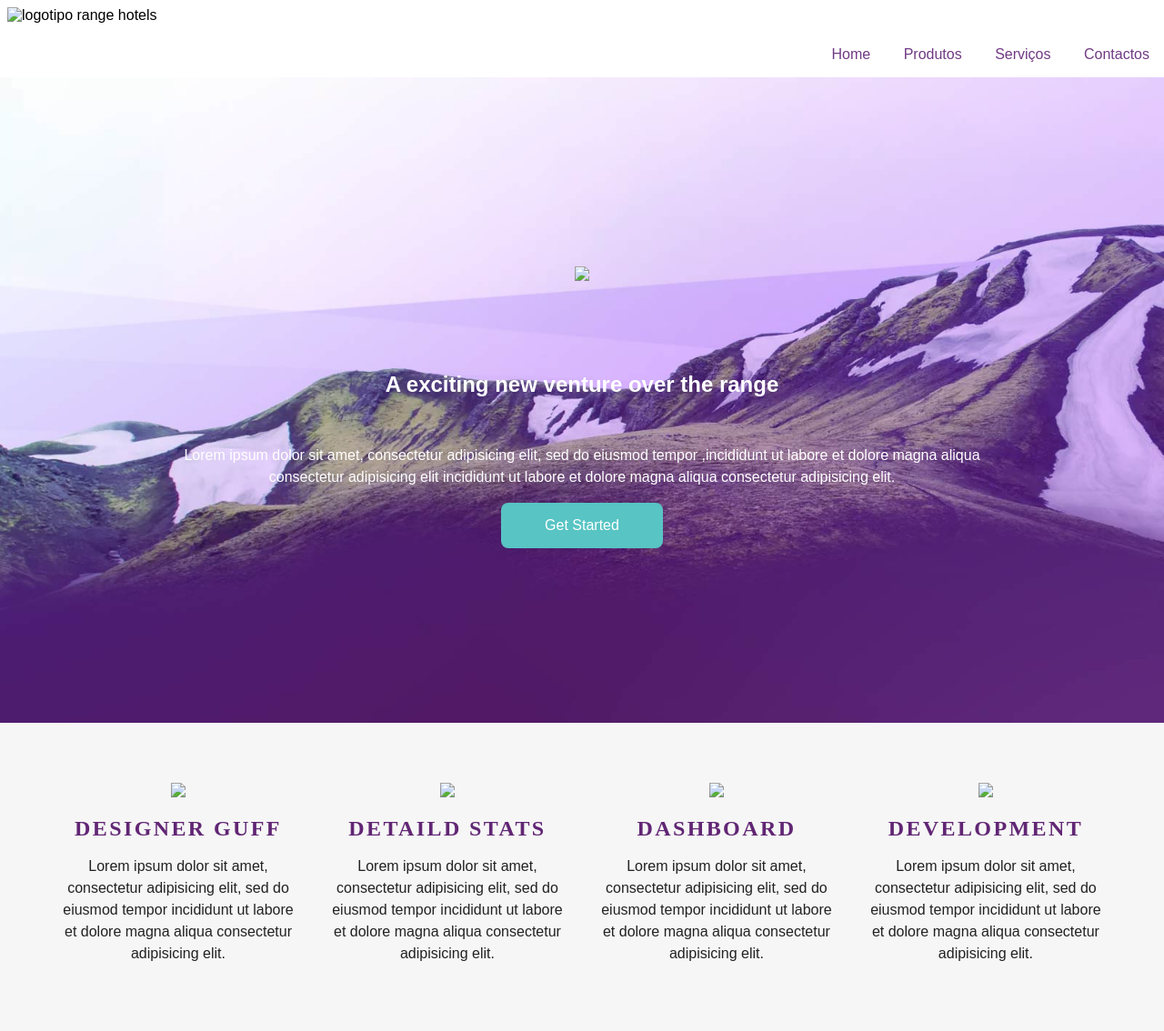
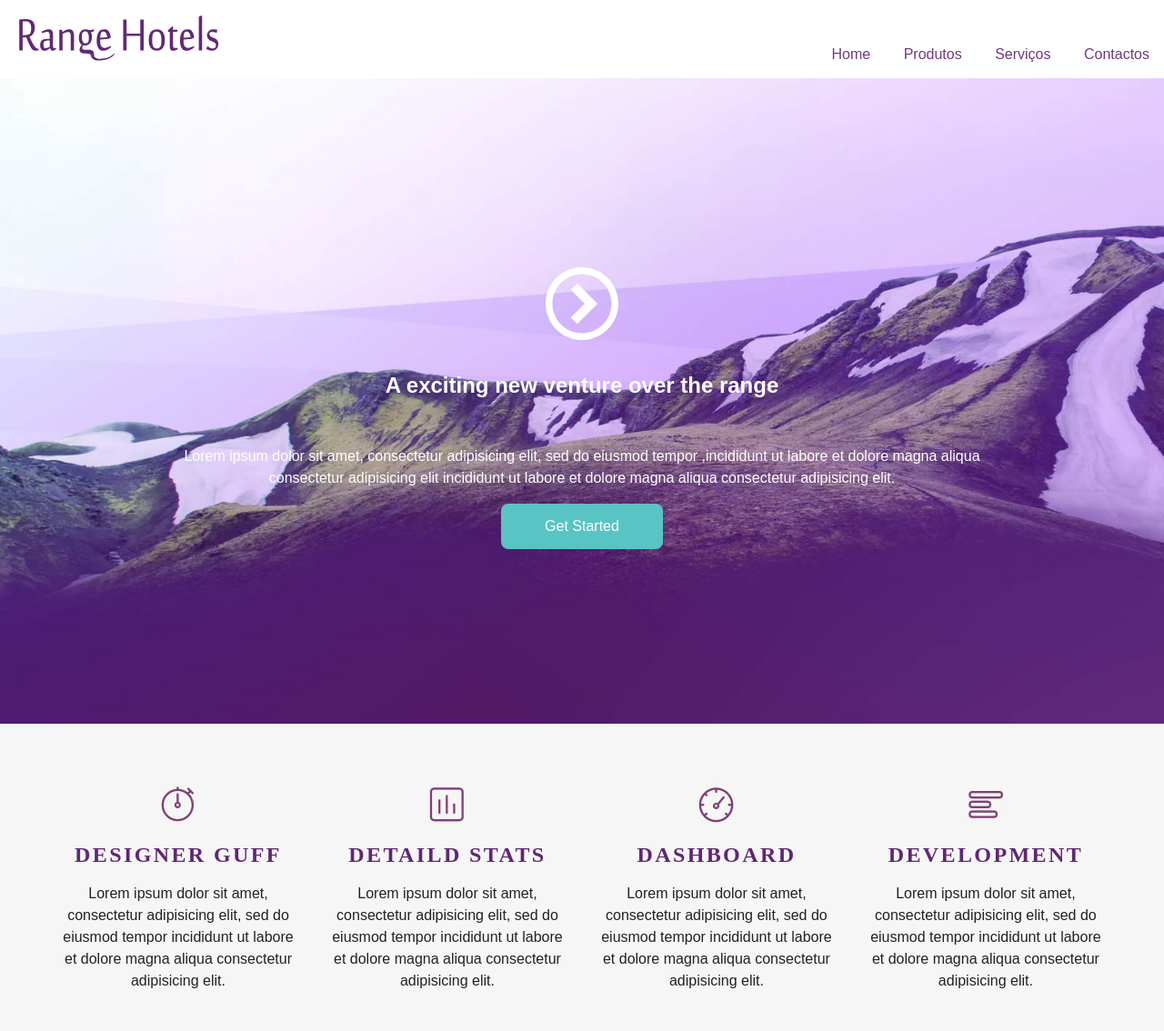
Before and after one commit to Bleites/responsive-project, a plain HTML site: page index.html in a window 1280 px wide. Shown: the top 1134 px of the page at 91% size. Drawn offline with Linux system fonts and the light colour scheme.

Commit message:
deploying responsive project

```diff
--- a/index.html
+++ b/index.html
@@ -17,7 +17,7 @@
 
     <header class="main-header clearfix">
 
-        <img class="main-header-logo" src="/Projecto Responsivo/images/logo_mob.svg" alt="logotipo range hotels">
+        <img class="main-header-logo" src="images/logo_mob.svg" alt="logotipo range hotels">
 
         <nav class="header-nav">
             <ul>
@@ -33,7 +33,7 @@
     <section class="top-content">
         <article>
             <div class="button-play">
-                <img src="../Projecto Responsivo/images/icon_play.svg">
+                <img src="images/icon_play.svg">
             </div>
             <h1 class="top-content-title">A exciting new venture over the range</h1>
             <p class="top-content-text">Lorem ipsum dolor sit amet, consectetur adipisicing elit,
@@ -49,7 +49,7 @@
 	<section class="middle-content row">
 
         <article class="col-1of4">
-            <span><img src="/Projecto Responsivo/images/icon1.jpg"></span>
+            <span><img src="images/icon1.jpg"></span>
             <h1 class="middle-content-title">Designer Guff</h1>
             <p class="middle-content-text">Lorem ipsum dolor sit amet, consectetur adipisicing elit,
                 sed do eiusmod tempor incididunt ut labore et dolore magna aliqua
@@ -57,7 +57,7 @@
         </article>
 
         <article class="col-1of4">
-            <span><img src="/Projecto Responsivo/images/icon2.jpg"></span>
+            <span><img src="images/icon2.jpg"></span>
             <h1 class="middle-content-title">Detaild Stats</h1>
             <p class="middle-content-text">Lorem ipsum dolor sit amet, consectetur adipisicing elit,
                 sed do eiusmod tempor incididunt ut labore et dolore magna aliqua
@@ -65,7 +65,7 @@
         </article>
 
         <article class="col-1of4">
-            <span><img src="/Projecto Responsivo/images/icon3.jpg"></span>
+            <span><img src="images/icon3.jpg"></span>
             <h1 class="middle-content-title">Dashboard</h1>
             <p class="middle-content-text">Lorem ipsum dolor sit amet, consectetur adipisicing elit,
                 sed do eiusmod tempor incididunt ut labore et dolore magna aliqua
@@ -73,7 +73,7 @@
         </article>
 
         <article class="col-1of4">
-            <span><img src="/Projecto Responsivo/images/icon4.jpg"></span>
+            <span><img src="images/icon4.jpg"></span>
             <h1 class="middle-content-title">Development</h1>
             <p class="middle-content-text">Lorem ipsum dolor sit amet, consectetur adipisicing elit,
                 sed do eiusmod tempor incididunt ut labore et dolore magna aliqua
@@ -121,9 +121,9 @@
 
     <footer class="main-footer">
         <ul class="main-footer-menu">
-            <li><a href="#"><img src="/Projecto Responsivo/images/facebook.png" alt="facebook logo"></a></li>
-            <li><a href="#"><img src="/Projecto Responsivo/images/twitter.png" alt="twitter logo"></a></li>
-            <li><a href="#"><img src="/Projecto Responsivo/images/googlePlus.png" alt="googlePlus logo"></a></li>
+            <li><a href="#"><img src="images/facebook.png" alt="facebook logo"></a></li>
+            <li><a href="#"><img src="images/twitter.png" alt="twitter logo"></a></li>
+            <li><a href="#"><img src="images/googlePlus.png" alt="googlePlus logo"></a></li>
         </ul>
 
         <h1>Copyright The Range</h1>
```
